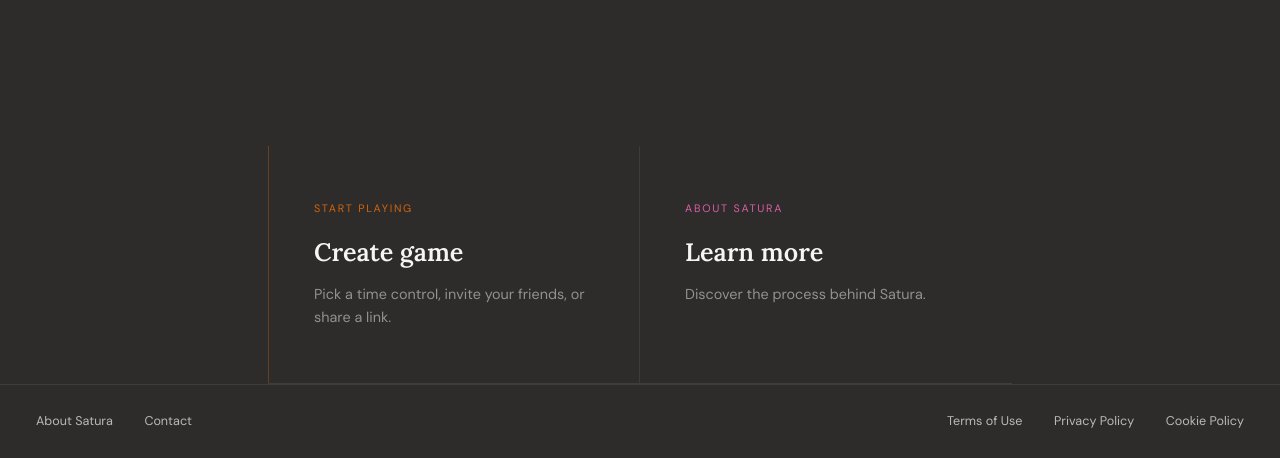
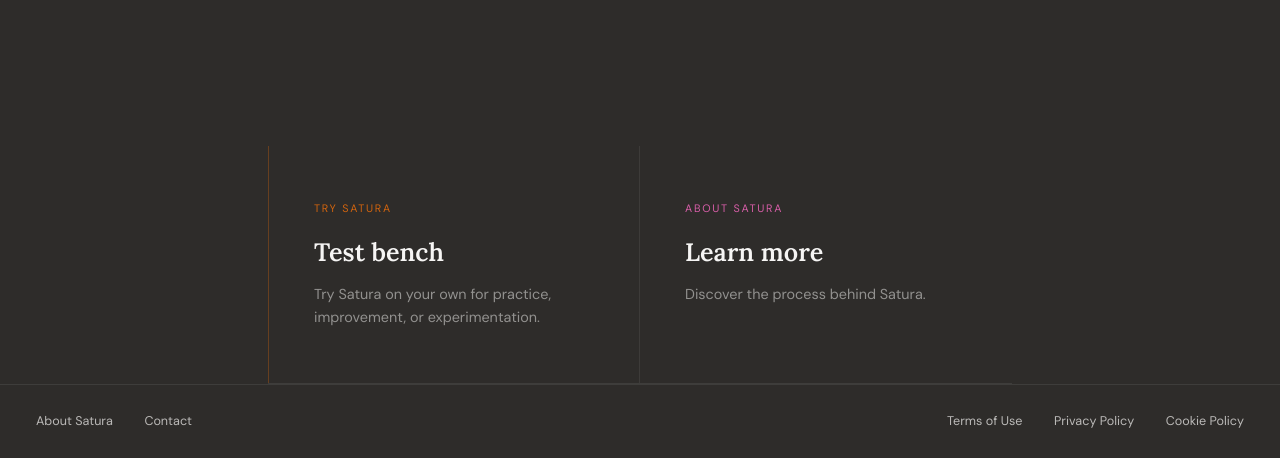
Before and after one commit to FinnE145/Satura, a Flask app: page / in a window 1280 px wide. Shown: the part 1958-2416 px from the top of the page. Run offline with Flask 3, Linux system fonts and the light colour scheme; data that the repository does not hold is empty.

Commit message:
Add links to test bench

```diff
--- a/app/templates/base.html
+++ b/app/templates/base.html
@@ -34,6 +34,7 @@
                 <a href="/game/new" class="nav-link">New game</a>
                 <a href="/join" class="nav-link">Join game</a>
                 <a href="/my-games" class="nav-link">My games</a>
+                <a href="/test/new" class="nav-link">Test bench</a>
                 <a href="/how-to-play" class="nav-link">How to play</a>
             </div>
             {% if active_game_id %}
--- a/app/templates/index.html
+++ b/app/templates/index.html
@@ -97,10 +97,10 @@
 <!-- ── CTA cards ─────────────────────────────────────────────────────────────── -->
 <div class="container">
     <section class="cta-cards">
-        <a href="/game/new" class="cta-card">
-            <div class="cta-tag">Start playing</div>
-            <h3 class="cta-title">Create game</h3>
-            <p class="cta-desc">Pick a time control, invite your friends, or share a link.</p>
+        <a href="/test/new" class="cta-card">
+            <div class="cta-tag">Try Satura</div>
+            <h3 class="cta-title">Test bench</h3>
+            <p class="cta-desc">Try Satura on your own for practice, improvement, or experimentation.</p>
             <span class="cta-arrow">→</span>
         </a>
         <a href="/about" class="cta-card">
```
